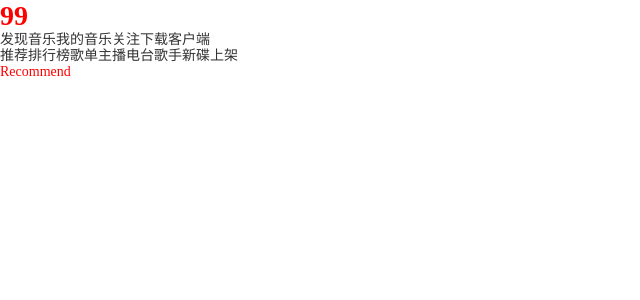
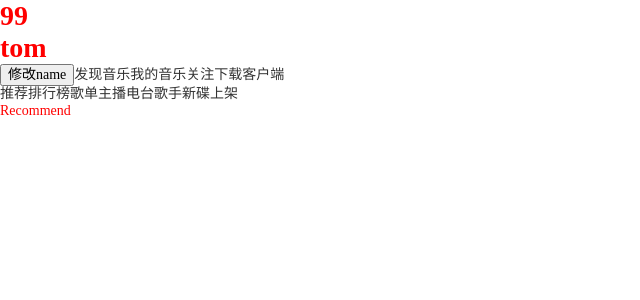
Before and after one commit to LiuXW9257/netease_cloud_music, a React (Create React App) app: page /#/discover/recommend in a window 1280 px wide. Shown: the top 300 px of the page, without its empty margins (0-640 px from the left). Built offline with nearby package versions, Linux system fonts and the light colour scheme.

Commit message:
重写useDispatch

```diff
--- a/src/App.tsx
+++ b/src/App.tsx
@@ -1,15 +1,23 @@
 import React from 'react'
 import { Link, useRoutes } from 'react-router-dom'
 import routes from './router'
-import { useAppSelector } from './store/hooks'
+import { useAppDispatch, useAppSelector } from './store/hooks'
+import { updateName } from './store/modules/counter'
 
 function App() {
   const outlet = useRoutes(routes)
-  const { count } = useAppSelector((state) => state.counter)
+  const { count, name } = useAppSelector((state) => state.counter)
+  const dispatch = useAppDispatch()
+
+  const handleUpdateName = () => {
+    dispatch(updateName('呵呵呵'))
+  }
 
   return (
     <div>
       <h1>{count}</h1>
+      <h1>{name}</h1>
+      <button onClick={handleUpdateName}>修改name</button>
       <Link to="/discover">发现音乐</Link>
       <Link to="/mine">我的音乐</Link>
       <Link to="/focus">关注</Link>
--- a/src/store/hooks/index.ts
+++ b/src/store/hooks/index.ts
@@ -1,5 +1,6 @@
-import { TypedUseSelectorHook, useSelector } from 'react-redux'
-import type { RootState } from '../index'
+import { TypedUseSelectorHook, useSelector, useDispatch } from 'react-redux'
+import type { RootState, DispatchType } from '../index'
 
 // 通过函数构造签名的形式使得useAppSelector能够推断出store的类型
 export const useAppSelector: TypedUseSelectorHook<RootState> = useSelector
+export const useAppDispatch: () => DispatchType = useDispatch
--- a/src/store/index.ts
+++ b/src/store/index.ts
@@ -6,8 +6,10 @@ const store = configureStore({
     counter: counterReducer
   }
 })
+type GetStateFnType = typeof store.getState
+export type DispatchType = typeof store.dispatch
 
 // 获取函数store.getState()的返回值类型
-export type RootState = ReturnType<typeof store.getState>
+export type RootState = ReturnType<GetStateFnType>
 
 export default store
--- a/src/store/modules/counter.ts
+++ b/src/store/modules/counter.ts
@@ -6,7 +6,13 @@ const counterSlice = createSlice({
     count: 99,
     name: 'tom'
   },
-  reducers: {}
+  reducers: {
+    updateName(state, { payload }) {
+      state.name = payload
+    }
+  }
 })
 
+export const { updateName } = counterSlice.actions
+
 export default counterSlice.reducer
```
Also changed, not shown: 1 other file (tests, documents, lock files or other folders).
